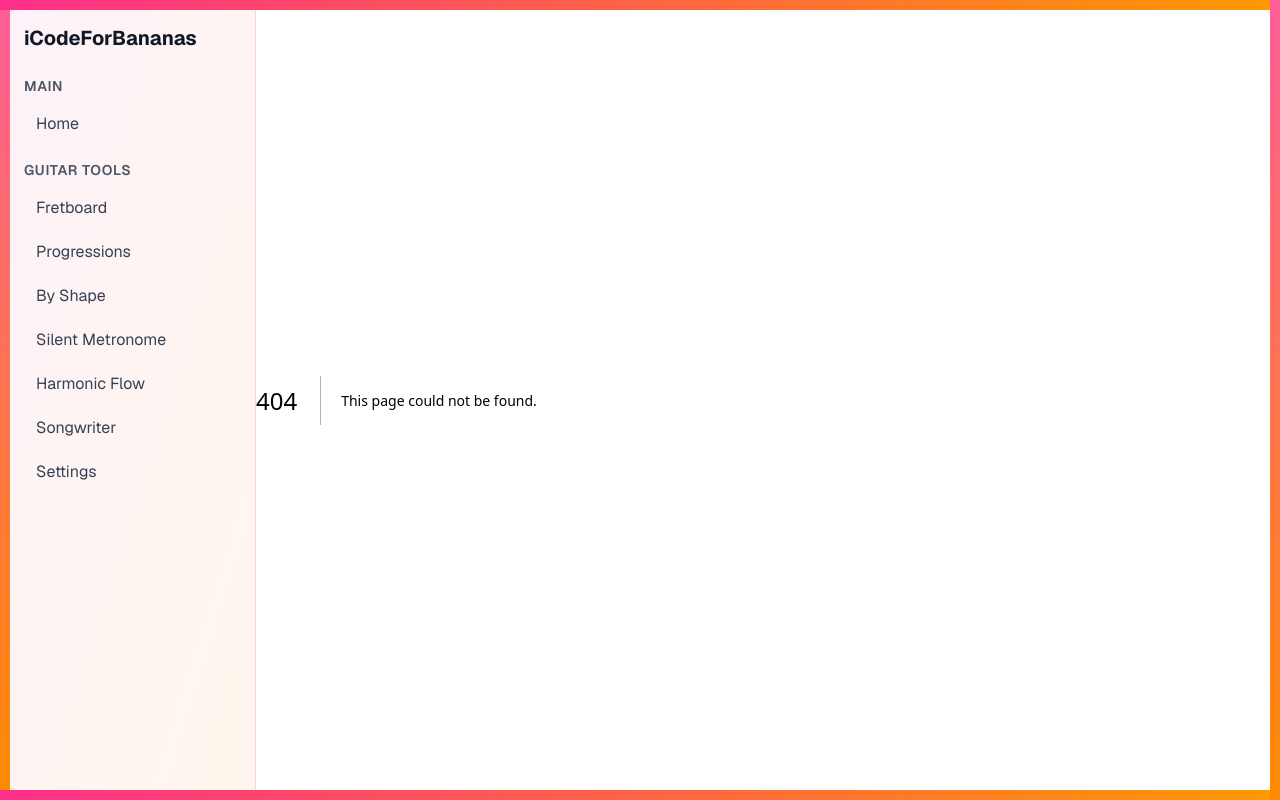
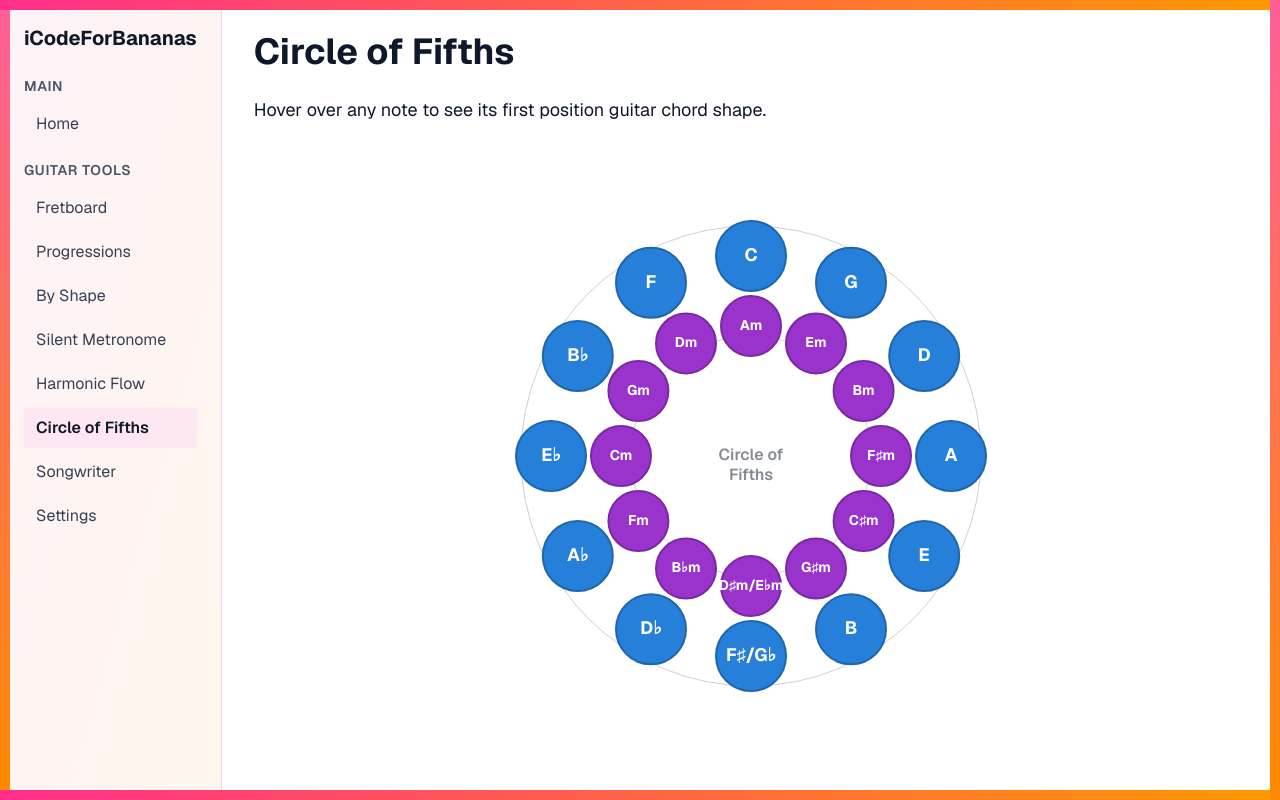
Before and after one commit to iCodeForBananas/iCodeForBananas, a Next.js app: page /circle-of-fifths in a window 1280 px wide. Before the commit this address had no page. Built offline with nearby package versions, Linux system fonts and the light colour scheme.

Commit message:
feat: Implement Circle of Fifths component with interactive chord display and add navigation link in Sidebar

```diff
--- /dev/null
+++ b/app/circle-of-fifths/page.tsx
@@ -0,0 +1,13 @@
+"use client";
+
+import CircleOfFifths from "../components/CircleOfFifths";
+
+export default function CircleOfFifthsPage() {
+  return (
+    <div className='container mx-auto p-8'>
+      <h1 className='text-4xl font-bold mb-6'>Circle of Fifths</h1>
+      <p className='text-lg mb-8'>Hover over any note to see its first position guitar chord shape.</p>
+      <CircleOfFifths />
+    </div>
+  );
+}
--- /dev/null
+++ b/app/components/CircleOfFifths.tsx
@@ -0,0 +1,209 @@
+"use client";
+
+import { useState } from "react";
+import "./circleOfFifths.css";
+
+interface ChordInfo {
+  major: string;
+  minor: string;
+  majorFrets: (number | null)[];
+  minorFrets: (number | null)[];
+}
+
+const circleData: ChordInfo[] = [
+  // Major keys on outer circle, relative minors on inner circle
+  { major: "C", minor: "Am", majorFrets: [null, 3, 2, 0, 1, 0], minorFrets: [null, 0, 2, 2, 1, 0] },
+  { major: "G", minor: "Em", majorFrets: [3, 2, 0, 0, 0, 3], minorFrets: [0, 2, 2, 0, 0, 0] },
+  { major: "D", minor: "Bm", majorFrets: [null, null, 0, 2, 3, 2], minorFrets: [null, 2, 4, 4, 3, 2] },
+  { major: "A", minor: "F♯m", majorFrets: [null, 0, 2, 2, 2, 0], minorFrets: [2, 4, 4, 2, 2, 2] },
+  { major: "E", minor: "C♯m", majorFrets: [0, 2, 2, 1, 0, 0], minorFrets: [null, 4, 6, 6, 5, 4] },
+  { major: "B", minor: "G♯m", majorFrets: [null, 2, 4, 4, 4, 2], minorFrets: [4, 6, 6, 4, 4, 4] },
+  { major: "F♯/G♭", minor: "D♯m/E♭m", majorFrets: [2, 4, 4, 3, 2, 2], minorFrets: [null, 6, 8, 8, 7, 6] },
+  { major: "D♭", minor: "B♭m", majorFrets: [null, 4, 6, 6, 6, 4], minorFrets: [null, 1, 3, 3, 2, 1] },
+  { major: "A♭", minor: "Fm", majorFrets: [4, 6, 6, 5, 4, 4], minorFrets: [1, 3, 3, 1, 1, 1] },
+  { major: "E♭", minor: "Cm", majorFrets: [null, 6, 8, 8, 8, 6], minorFrets: [null, 3, 5, 5, 4, 3] },
+  { major: "B♭", minor: "Gm", majorFrets: [null, 1, 3, 3, 3, 1], minorFrets: [3, 5, 5, 3, 3, 3] },
+  { major: "F", minor: "Dm", majorFrets: [1, 3, 3, 2, 1, 1], minorFrets: [null, null, 0, 2, 3, 1] },
+];
+
+export default function CircleOfFifths() {
+  const [hoveredKey, setHoveredKey] = useState<{
+    chord: string;
+    frets: (number | null)[];
+    type: "major" | "minor";
+  } | null>(null);
+
+  const centerX = 300;
+  const centerY = 300;
+  const outerRadius = 200;
+  const innerRadius = 130;
+  const angleStep = (2 * Math.PI) / 12;
+  const startAngle = -Math.PI / 2; // Start at top
+
+  const getPosition = (index: number, radius: number) => {
+    const angle = startAngle + index * angleStep;
+    return {
+      x: centerX + radius * Math.cos(angle),
+      y: centerY + radius * Math.sin(angle),
+    };
+  };
+
+  return (
+    <div className='circle-of-fifths-container'>
+      <svg width='600' height='600' className='circle-svg'>
+        {/* Outer circle background */}
+        <circle
+          cx={centerX}
+          cy={centerY}
+          r={outerRadius + 30}
+          fill='none'
+          stroke='currentColor'
+          strokeWidth='1'
+          opacity='0.2'
+        />
+
+        {/* Inner circle background */}
+        <circle
+          cx={centerX}
+          cy={centerY}
+          r={innerRadius - 10}
+          fill='none'
+          stroke='currentColor'
+          strokeWidth='1'
+          opacity='0.2'
+        />
+
+        {/* Major keys (outer circle) */}
+        {circleData.map((data, index) => {
+          const pos = getPosition(index, outerRadius);
+          return (
+            <g key={`major-${index}`}>
+              <circle
+                cx={pos.x}
+                cy={pos.y}
+                r='35'
+                className='key-circle major-key'
+                onMouseEnter={() => setHoveredKey({ chord: data.major, frets: data.majorFrets, type: "major" })}
+                onMouseLeave={() => setHoveredKey(null)}
+              />
+              <text
+                x={pos.x}
+                y={pos.y}
+                textAnchor='middle'
+                dominantBaseline='middle'
+                className='key-text'
+                onMouseEnter={() => setHoveredKey({ chord: data.major, frets: data.majorFrets, type: "major" })}
+                onMouseLeave={() => setHoveredKey(null)}
+              >
+                {data.major}
+              </text>
+            </g>
+          );
+        })}
+
+        {/* Minor keys (inner circle) */}
+        {circleData.map((data, index) => {
+          const pos = getPosition(index, innerRadius);
+          return (
+            <g key={`minor-${index}`}>
+              <circle
+                cx={pos.x}
+                cy={pos.y}
+                r='30'
+                className='key-circle minor-key'
+                onMouseEnter={() => setHoveredKey({ chord: data.minor, frets: data.minorFrets, type: "minor" })}
+                onMouseLeave={() => setHoveredKey(null)}
+              />
+              <text
+                x={pos.x}
+                y={pos.y}
+                textAnchor='middle'
+                dominantBaseline='middle'
+                className='key-text minor-text'
+                onMouseEnter={() => setHoveredKey({ chord: data.minor, frets: data.minorFrets, type: "minor" })}
+                onMouseLeave={() => setHoveredKey(null)}
+              >
+                {data.minor}
+              </text>
+            </g>
+          );
+        })}
+
+        {/* Center label */}
+        <text x={centerX} y={centerY} textAnchor='middle' dominantBaseline='middle' className='center-text'>
+          Circle of
+        </text>
+        <text x={centerX} y={centerY + 20} textAnchor='middle' dominantBaseline='middle' className='center-text'>
+          Fifths
+        </text>
+      </svg>
+
+      {/* Chord diagram display */}
+      {hoveredKey && (
+        <div className='chord-display'>
+          <h3 className='text-2xl font-bold mb-4'>{hoveredKey.chord}</h3>
+          <div className='chord-diagram'>
+            <svg width='150' height='200' viewBox='0 0 150 200'>
+              {/* Fret lines */}
+              {[0, 1, 2, 3, 4].map((fret) => (
+                <line
+                  key={`fret-${fret}`}
+                  x1='20'
+                  y1={30 + fret * 35}
+                  x2='130'
+                  y2={30 + fret * 35}
+                  stroke='currentColor'
+                  strokeWidth={fret === 0 ? "3" : "1"}
+                />
+              ))}
+
+              {/* String lines */}
+              {[0, 1, 2, 3, 4, 5].map((string) => (
+                <line
+                  key={`string-${string}`}
+                  x1={30 + string * 20}
+                  y1='30'
+                  x2={30 + string * 20}
+                  y2='170'
+                  stroke='currentColor'
+                  strokeWidth='1'
+                />
+              ))}
+
+              {/* Finger positions and muted strings */}
+              {hoveredKey.frets.map((fret, stringIndex) => {
+                const x = 30 + stringIndex * 20;
+                if (fret === null) {
+                  // Muted string (X)
+                  return (
+                    <text key={`muted-${stringIndex}`} x={x} y='20' textAnchor='middle' fontSize='16' fontWeight='bold'>
+                      ×
+                    </text>
+                  );
+                } else if (fret === 0) {
+                  // Open string (O)
+                  return (
+                    <circle
+                      key={`open-${stringIndex}`}
+                      cx={x}
+                      cy='15'
+                      r='6'
+                      fill='none'
+                      stroke='currentColor'
+                      strokeWidth='2'
+                    />
+                  );
+                } else {
+                  // Fingered note
+                  const y = 30 + (fret - 0.5) * 35;
+                  return <circle key={`finger-${stringIndex}`} cx={x} cy={y} r='8' fill='currentColor' />;
+                }
+              })}
+            </svg>
+            <p className='text-sm mt-2 text-center'>First Position</p>
+          </div>
+        </div>
+      )}
+    </div>
+  );
+}
--- a/app/components/Sidebar.tsx
+++ b/app/components/Sidebar.tsx
@@ -69,6 +69,14 @@ export default function Sidebar() {
               Harmonic Flow
             </Link>
             <Link
+              href='/circle-of-fifths'
+              className={`px-3 py-2 rounded hover:bg-pink-100 hover:text-gray-900 transition-colors ${
+                pathname === "/circle-of-fifths" ? "bg-pink-100 text-gray-900 font-semibold" : "text-gray-700"
+              }`}
+            >
+              Circle of Fifths
+            </Link>
+            <Link
               href='/songwriter'
               className={`px-3 py-2 rounded hover:bg-pink-100 hover:text-gray-900 transition-colors ${
                 pathname === "/songwriter" ? "bg-pink-100 text-gray-900 font-semibold" : "text-gray-700"
--- /dev/null
+++ b/app/components/circleOfFifths.css
@@ -0,0 +1,103 @@
+.circle-of-fifths-container {
+  display: flex;
+  gap: 3rem;
+  align-items: center;
+  justify-content: center;
+  flex-wrap: wrap;
+  margin-top: 2rem;
+}
+
+.circle-svg {
+  flex-shrink: 0;
+}
+
+.key-circle {
+  cursor: pointer;
+  transition: all 0.2s ease;
+}
+
+.major-key {
+  fill: hsl(210, 70%, 50%);
+  stroke: hsl(210, 70%, 40%);
+  stroke-width: 2;
+}
+
+.major-key:hover {
+  fill: hsl(210, 80%, 60%);
+  stroke: hsl(210, 80%, 50%);
+  stroke-width: 3;
+}
+
+.minor-key {
+  fill: hsl(280, 60%, 50%);
+  stroke: hsl(280, 60%, 40%);
+  stroke-width: 2;
+}
+
+.minor-key:hover {
+  fill: hsl(280, 70%, 60%);
+  stroke: hsl(280, 70%, 50%);
+  stroke-width: 3;
+}
+
+.key-text {
+  font-size: 18px;
+  font-weight: bold;
+  fill: white;
+  pointer-events: none;
+  user-select: none;
+}
+
+.minor-text {
+  font-size: 14px;
+}
+
+.center-text {
+  font-size: 16px;
+  font-weight: 600;
+  fill: currentColor;
+  opacity: 0.5;
+}
+
+.chord-display {
+  background: hsl(var(--background));
+  border: 2px solid hsl(var(--border));
+  border-radius: 12px;
+  padding: 2rem;
+  min-width: 250px;
+  box-shadow: 0 4px 6px -1px rgba(0, 0, 0, 0.1), 0 2px 4px -1px rgba(0, 0, 0, 0.06);
+}
+
+.chord-diagram {
+  display: flex;
+  flex-direction: column;
+  align-items: center;
+  margin-top: 1rem;
+}
+
+.chord-diagram svg {
+  filter: drop-shadow(0 1px 2px rgba(0, 0, 0, 0.1));
+}
+
+/* Dark mode adjustments */
+@media (prefers-color-scheme: dark) {
+  .major-key {
+    fill: hsl(210, 80%, 45%);
+    stroke: hsl(210, 80%, 55%);
+  }
+
+  .major-key:hover {
+    fill: hsl(210, 85%, 55%);
+    stroke: hsl(210, 85%, 65%);
+  }
+
+  .minor-key {
+    fill: hsl(280, 70%, 45%);
+    stroke: hsl(280, 70%, 55%);
+  }
+
+  .minor-key:hover {
+    fill: hsl(280, 75%, 55%);
+    stroke: hsl(280, 75%, 65%);
+  }
+}
```
